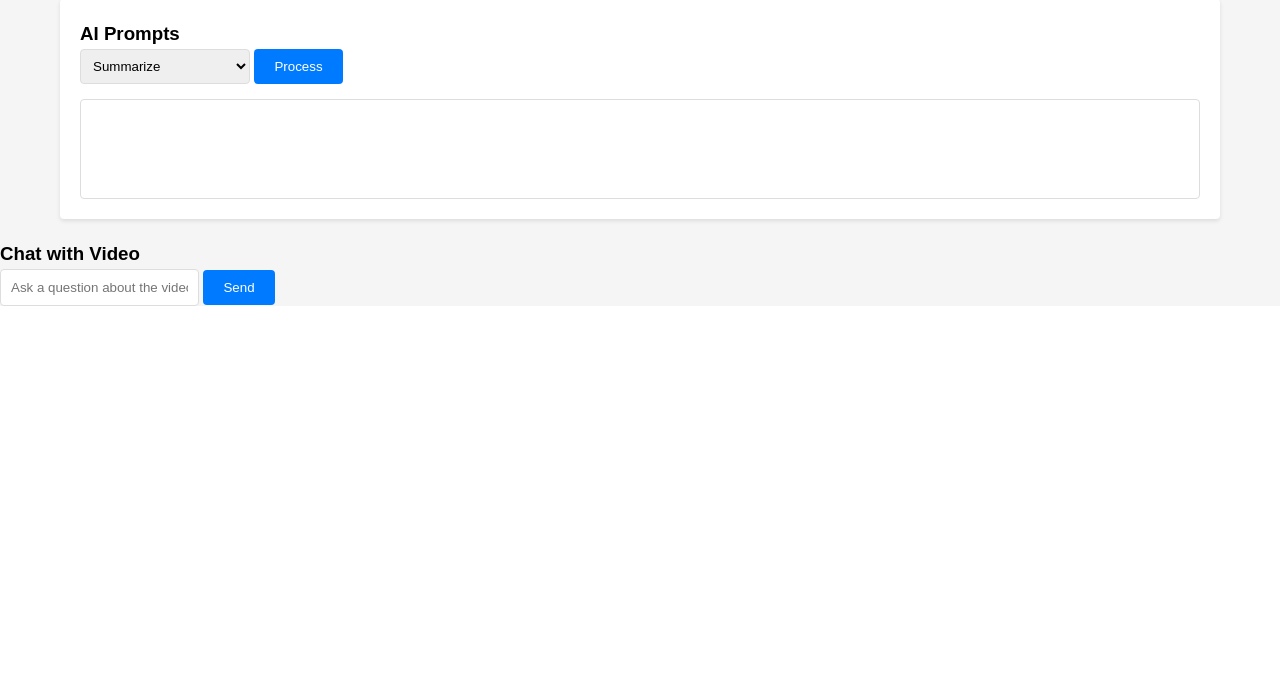
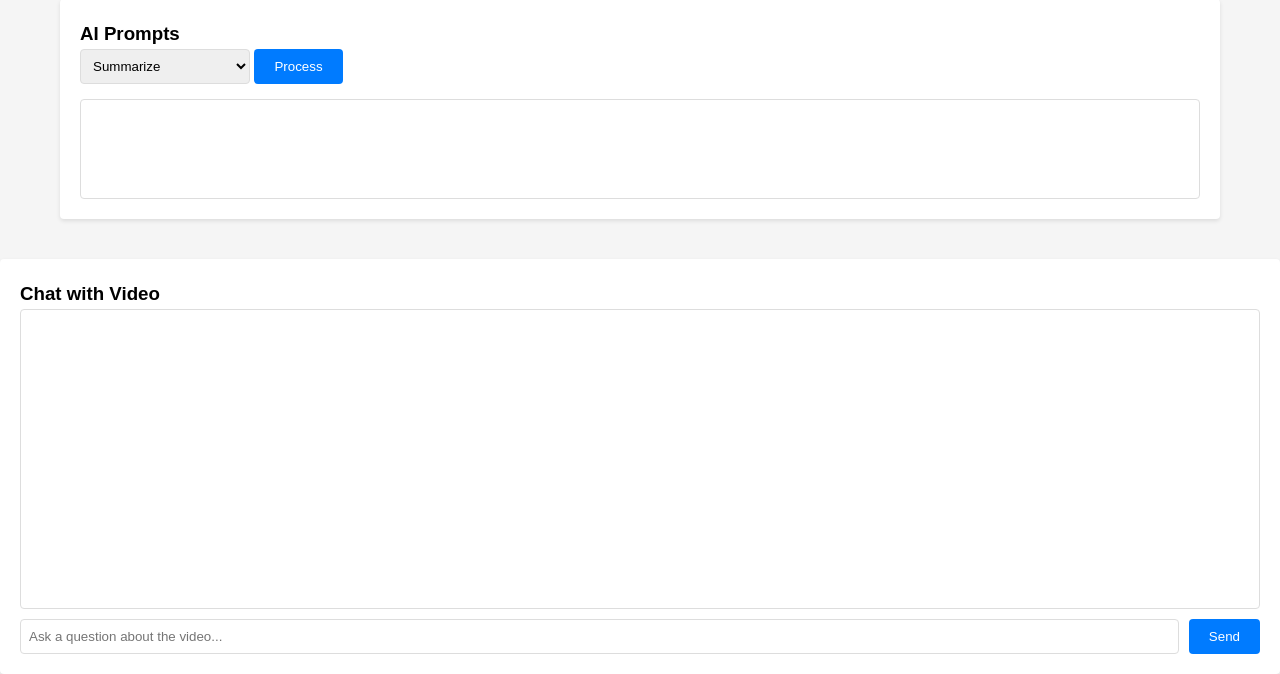
Before and after one commit to pedrolki/youtubetrans, a Flask app: page / in a window 1280 px wide; the page is wider, and only the part inside the window is pictured. Shown: the part 669-1343 px from the top of that part. Before the commit the page ends 975 px from the top of that part, so only its background shows below. Run offline with Flask 3, Linux system fonts and the light colour scheme.

Commit message:
Update style.css

```diff
--- a/static/css/style.css
+++ b/static/css/style.css
@@ -102,3 +102,54 @@ select {
     border-radius: 4px;
     min-height: 100px;
 }
+.chat-section {
+    background-color: white;
+    padding: 20px;
+    border-radius: 4px;
+    box-shadow: 0 2px 4px rgba(0,0,0,0.1);
+    margin-top: 20px;
+}
+
+#chat-messages {
+    height: 300px;
+    overflow-y: auto;
+    border: 1px solid #ddd;
+    padding: 10px;
+    margin-bottom: 10px;
+    border-radius: 4px;
+}
+
+.chat-input {
+    display: flex;
+    gap: 10px;
+}
+
+.chat-input input {
+    flex: 1;
+    padding: 8px;
+    border: 1px solid #ddd;
+    border-radius: 4px;
+}
+
+.message {
+    margin-bottom: 10px;
+    padding: 8px;
+    border-radius: 4px;
+}
+
+.user-message {
+    background-color: #007bff;
+    color: white;
+    margin-left: 20%;
+}
+
+.bot-message {
+    background-color: #f0f0f0;
+    margin-right: 20%;
+}
+
+.timestamp-link {
+    color: #007bff;
+    cursor: pointer;
+    text-decoration: underline;
+}
```
